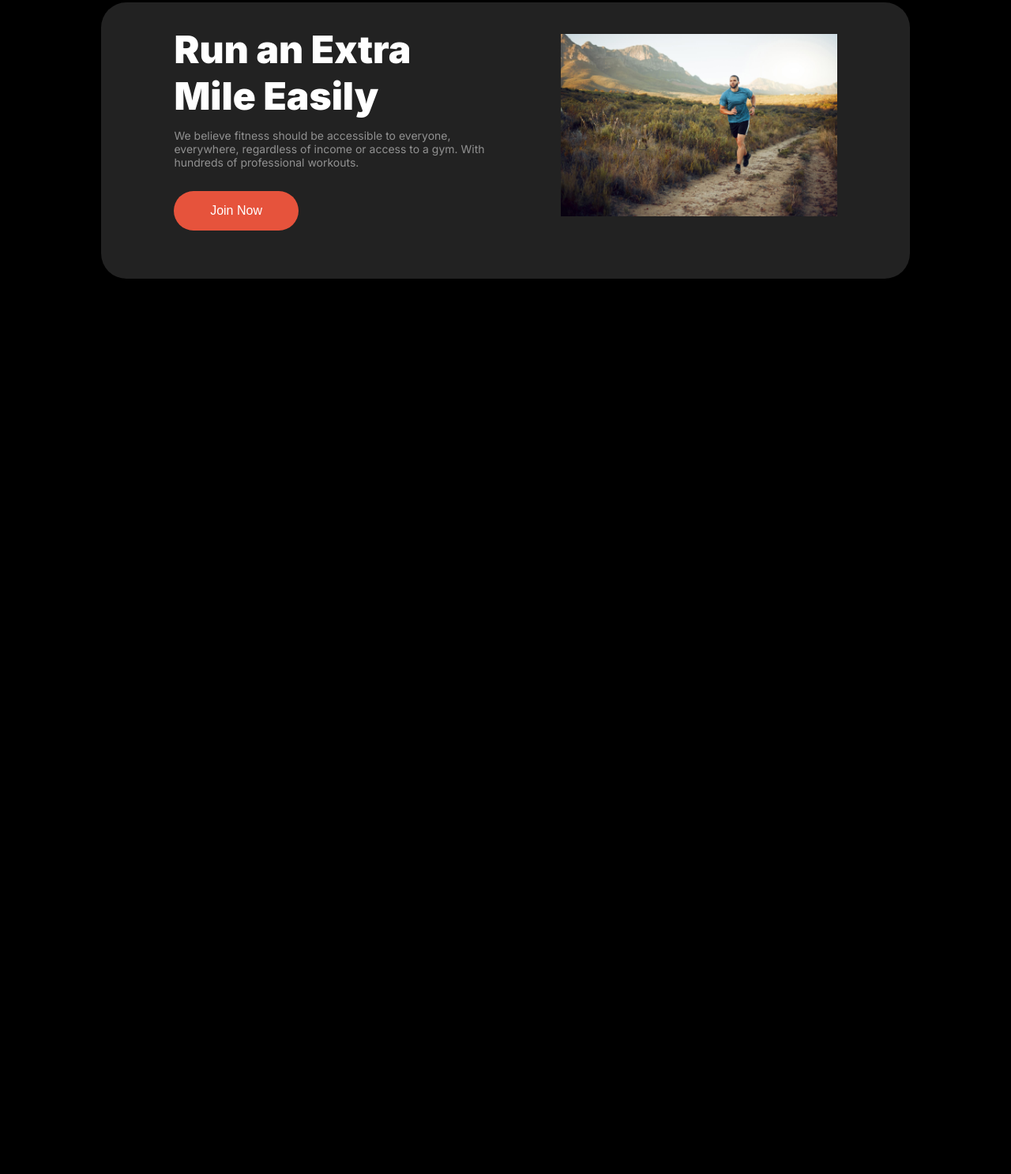
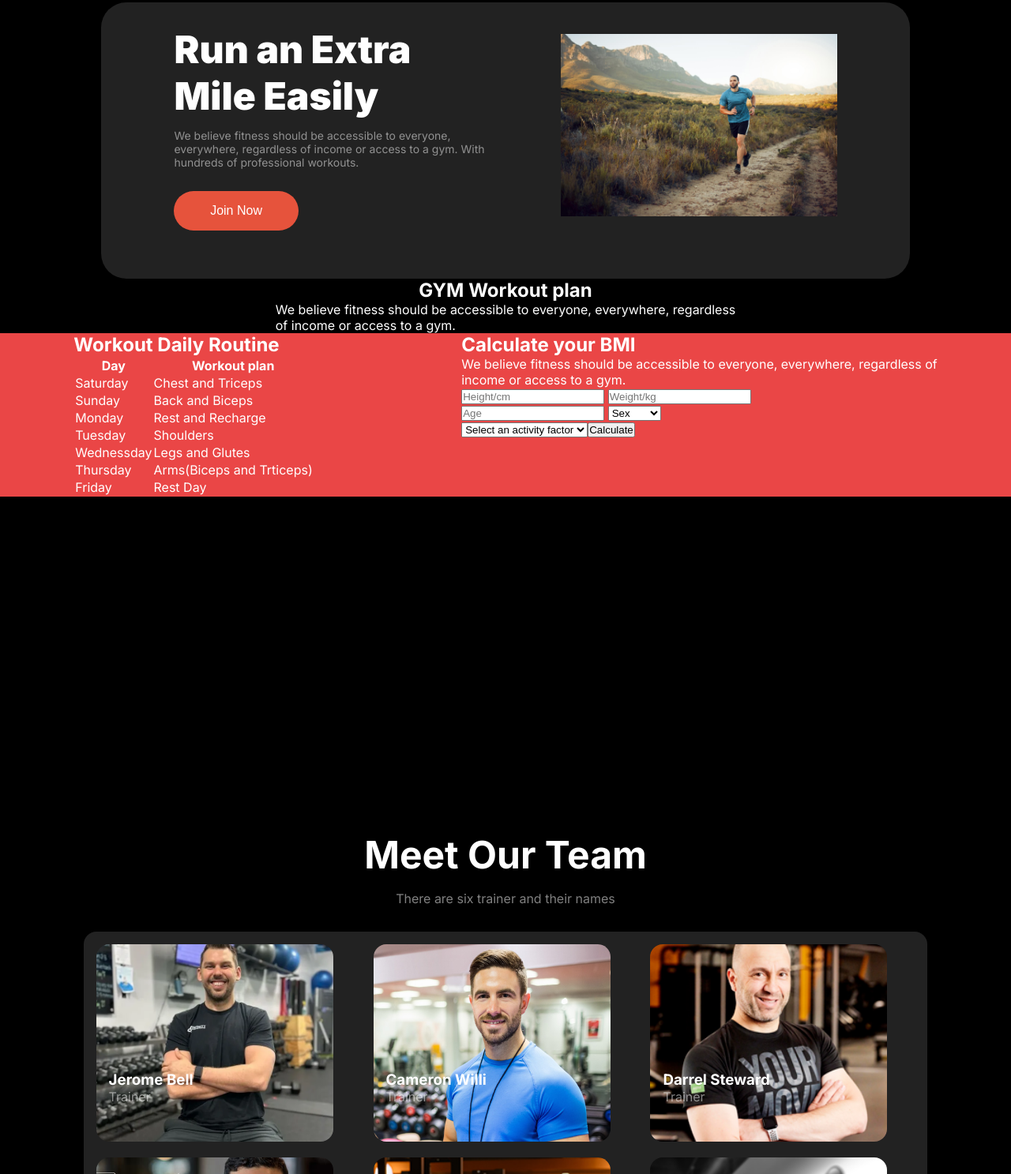
Before and after one commit to mebilonbadhon366/Assignment-2, a plain HTML site: page index.html in a window 1280 px wide. Shown: the part 1313-2800 px from the top of the page at 79% size. Before the commit the page ends 1666 px from the top, so only its background shows below. Drawn offline with Linux system fonts and the light colour scheme; a web font is replaced by a local one.

Commit message:
added section css and responsive

```diff
--- a/index.html
+++ b/index.html
@@ -65,8 +65,8 @@
     <main>
       <section class="habits-container">
         <div class="habits">
-        <h1> Change Your Habits</h1>
-        <p>We believe fitness should be accessible to everyone, everywhere, regardless of income or<br> access to a gym.</p>
+        <h1 class="habits-h"> Change Your Habits</h1>
+        <p class="habits-p">We believe fitness should be accessible to everyone, everywhere, regardless of income or<br> access to a gym.</p>
         </div>
         <div class="exercise-position">
           <div class="movement">
@@ -122,6 +122,141 @@
         </div>
 
       </section>
+      <section class="gym-workout-container">
+      <div class="gym-workout">
+        <h1>GYM Workout plan</h1>
+        <p>We believe fitness should be accessible to everyone, everywhere, regardless<br> of income or access to a gym.</p>
+        </div>
+        <section class="gym-workout-frame">
+          <div class="gym-work-table">
+          <h2 class="routine">Workout Daily Routine</h2>
+          <table class="table">
+            <tr>
+              <th>Day</th>
+              <th>Workout plan</th>
+            </tr>
+            <tr>
+              <td>Saturday</td>
+              <td>Chest and Triceps</td>
+            </tr>
+            <tr>
+              <td>Sunday</td>
+              <td>Back and Biceps</td>
+            </tr>
+            <tr>
+              <td>Monday</td>
+              <td>Rest and Recharge</td>
+            </tr>
+            <tr>
+              <td>Tuesday</td>
+              <td>Shoulders</td>
+            </tr>
+            <tr>
+              <td>Wednessday</td>
+              <td>Legs and Glutes</td>
+            </tr>
+            <tr>
+              <td>Thursday</td>
+              <td>Arms(Biceps and Trticeps)</td>
+            </tr>
+            <tr>
+              <td>Friday</td>
+              <td>Rest Day</td>
+            </tr>
+          </table>
+          </div>
+          <div class="bmi-form">
+            <h2 class="bmi-h">Calculate your BMI</h2>
+            <p class="bmi-p">We believe fitness should be accessible to everyone, everywhere, regardless of <br>income or access to a gym. </p>
+            <div>
+              <div>
+
+              <form class>
+                <input type="text" id="name" placeholder="Height/cm">
+                <input type="text" id="name" placeholder="Weight/kg">
+              </form>
+              <form>
+                <input type="text" id="name" placeholder="Age">
+                <select id="gender" name="gender">
+                  <option value="sex">Sex</option>
+                  <option value="sex">Male</option>
+                  <option value="sex">Female</option>
+                </select>
+
+              </form>
+
+              <form>
+                <select id="gender" name="gender" placeholder="">
+                  <option value="text">Select an activity factor</option>
+              </form>
+
+
+              </div>
+            </div>
+            <input type="button" value="Calculate" >
+
+          </div>
+
+        </section>
+
+
+      </section>
+      <section class="meet-container">
+        <h1>Meet Our Team</h1>
+        <p>There are six trainer and their names</p>
+        <div class="grid-container">
+          <div class="grid-item">
+            <div class="item">
+              <h3>Jerome Bell</h3>
+              <p>Trainer</p>
+            </div>
+
+            <img src="images/trainer1.png">
+          </div>
+          <div class="grid-item">
+            <div class="item">
+              <h3>Cameron Willi</h3>
+              <p>Trainer</p>
+            </div>
+
+            <img src="images/trainer2.png">
+          </div>
+          <div class="grid-item">
+            <div class="item">
+              <h3>Darrel Steward</h3>
+              <p>Trainer</p>
+            </div>
+
+            <img src="images/trainer3.png">
+          </div>
+          <div class="grid-item">
+            <div class="item">
+              <h3>Dianne Russell</h3>
+              <p>Trainer</p>
+            </div>
+
+            <img src="images/trainer4.png">
+          </div>
+          <div class="grid-item">
+            <div class="item">
+              <h3>Cody Fisher</h3>
+              <p>Trainer</p>
+            </div>
+
+            <img src="images/trainer5.png">
+          </div>
+          <div class="grid-item">
+            <div class="item">
+              <h3>Theresa Webb</h3>
+              <p>Trainer</p>
+            </div>
+
+            <img src="images/trainer6.png">
+          </div>
+
+        </div>
+
+      </section>
     </main>
     <footer>
 
--- a/styles/responsive.css
+++ b/styles/responsive.css
@@ -1,12 +1,12 @@
 
  @media screen and (max-width:576px){
-     /* nav responsive start here  */
+     /* /* nav responsive start here  */
      .nav-details{
         display: none;
      }
      .nav-hamburgermenu{
       display:block;
-      margin-top: 4%;
+      margin-top: 10%;
       font-size: 2rem;
   }
   /* nav responsive end here  */
@@ -85,7 +85,24 @@
  }
 /* runmile responsive end here  */
 
+.meet-container{
 
+}
+
+.grid-container{
+  grid-template-columns: repeat(1,1fr);
+
+}
+
+.grid-item img{
+  height: 350px;
+  width: 470px;
+  /* object-fit: fill; */
+  gap: 1rem;
+}
+.item{
+  margin-top: 40%;
+}
 
 
 }
--- a/styles/style.css
+++ b/styles/style.css
@@ -11,17 +11,15 @@ body{
     padding: 0;
 }
 .container{
-    width: 90%;
-    margin: 3rem auto;
-    background: linear-gradient(180deg rgb(0, 0, 0,2) rgb(0, 0, 0,5) rgb(185, 185, 185) 50%)
-    /* background: rgb(185, 185, 185); */
-
+    width: 100%;
+    /* margin: 3rem auto; */
+    background:linear-gradient(180.00deg, rgb(17, 17, 17),rgba(119, 119, 119, 0) 100%);
 
 }
 .nav-bar{
      width: 90%;
-     /* margin: 0 auto; */
-     margin-top: 3rem;
+     margin: 0 auto;
+     /* margin-top: 3rem; */
     display: flex;
     justify-content: space-between;
 }
@@ -29,11 +27,13 @@ body{
     font-size: 36px;
     font-weight: 800;
     color: rgb(230, 83, 60);
+    margin-top: 3rem;
 }
 .nav-details{
     display: flex;
     justify-content: space-evenly;
     gap: 3rem;
+    margin-top: 3rem;
     align-items: center;
     color: rgb(255, 255, 255);
     font-weight: 400;
@@ -61,6 +61,7 @@ span {
 /* get container start here  */
 .get-container{
     width: 90%;
+    margin: 0 auto;
     display: flex;
     justify-content: space-between;
 
@@ -187,12 +188,13 @@ span {
     margin-bottom: 10%;
 
 }
-.habits h1{
+.habits-h{
     margin-bottom: 3%;
     font-size: 2rem;
     font-weight: 900px;
+    color: rgb(255, 255, 255);
 }
-.habits p{
+.habits-p{
     text-align: center;
     color: rgba(255, 255, 255, 0.5);
     font-size: 1rem;
@@ -276,3 +278,71 @@ span {
 }
 
 /* runmile end here  */
+.gym-workout-container{
+    height: 700px;
+}
+.gym-workout{
+    display: flex;
+    flex-direction: column;
+    align-items: center;
+}
+.gym-workout-frame{
+    width: 100%;
+    background-color: rgb(234, 70, 70);
+    display:flex;
+    justify-content: space-around;
+}
+
+
+
+.meet-container{
+    width: 90%;
+    height: 900px;
+    margin: 0 auto;
+    display: flex;
+    flex-direction: column;
+    align-items: center;
+
+
+}
+.meet-container h1{
+    margin-bottom: 1rem;
+    color: white;
+    font-size: 3rem;
+    font-weight: 900px;
+
+}
+.meet-container p{
+    margin-bottom: 2rem;
+    color: rgba(255, 255, 255, 0.5);
+    font-size: 1rem;
+    font-weight: 400;
+}
+
+.grid-container{
+    width: 90%;
+    display: grid;
+    grid-template-columns: repeat(3,1fr);
+    background-color: rgb(34,34,34);
+    gap:1rem;
+    padding: 1rem;
+    border-radius: 1rem;
+
+
+}
+.grid-item img{
+      height: 250px;
+      width: 300px;
+      object-fit:cover;
+      border-radius: 1rem;
+      /* opacity: 0.5; */
+      /* position: relative; */
+
+
+}
+.item{
+    position: absolute;
+    /* top: 50%; */
+    margin-top: 10rem;
+    margin-left: 1rem;
+}
```
